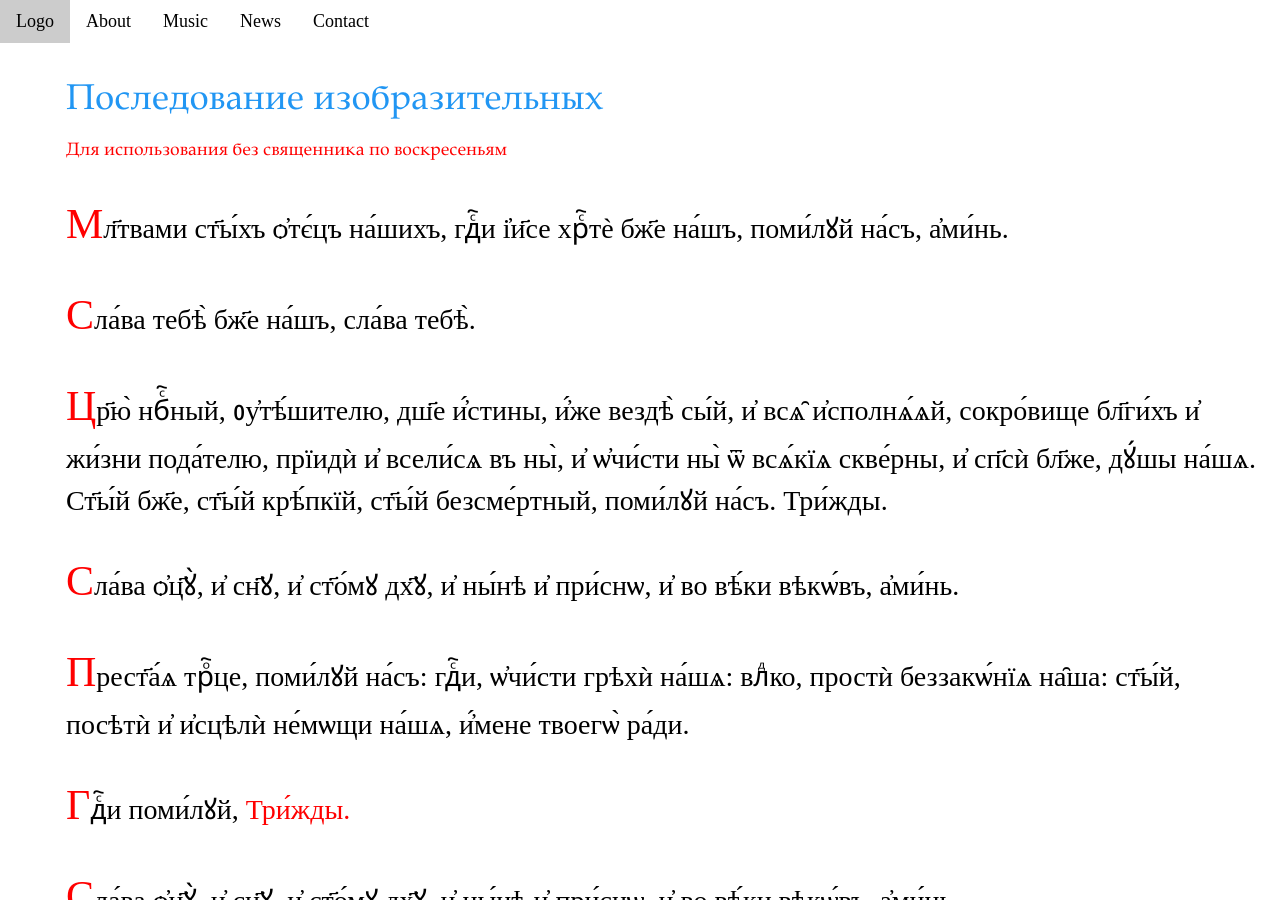
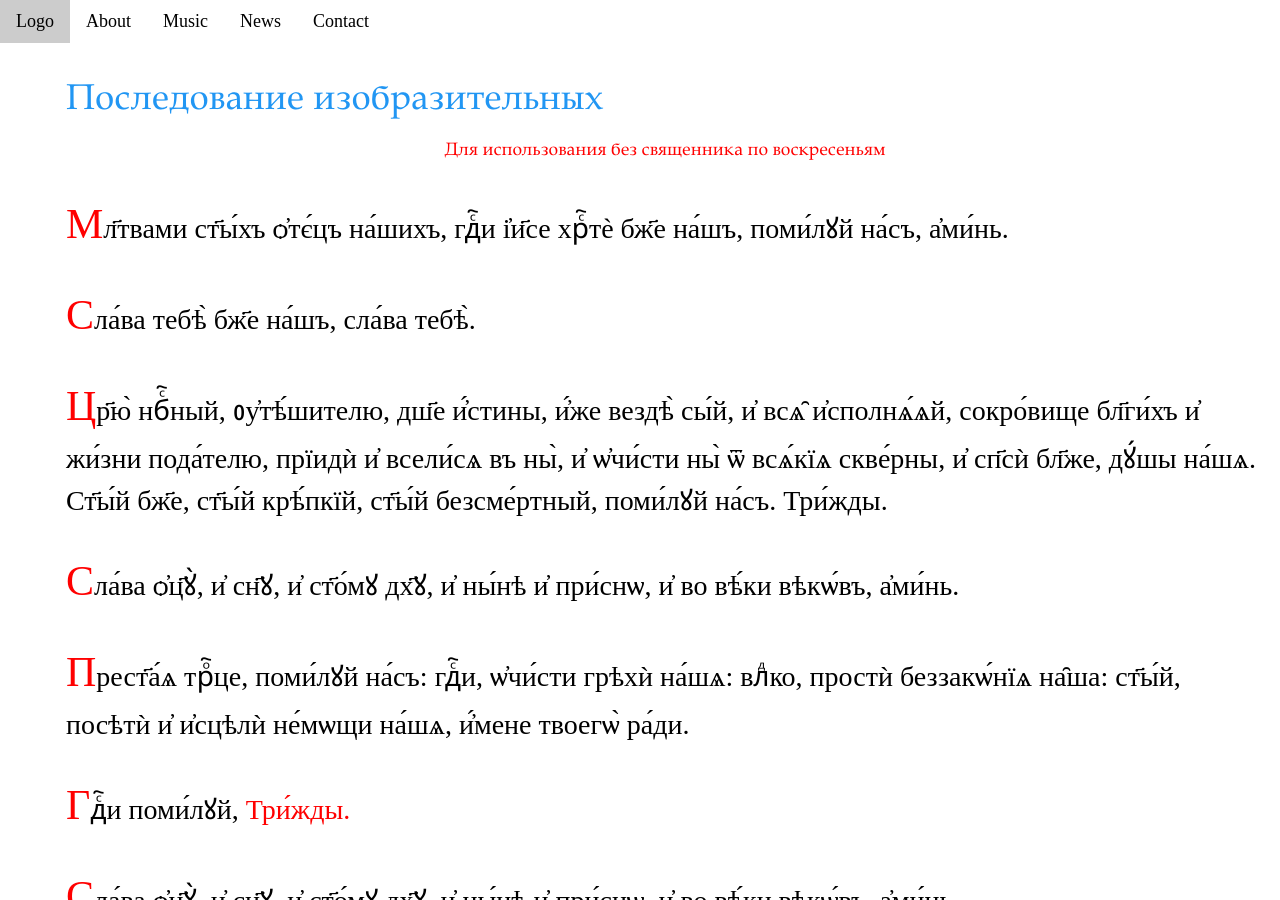
Before and after one commit to markjville/markjville.github.io, a Jekyll site: the page built from index.md, in a window 1280 px wide and 900 px high. Built offline with Jekyll 4.4.1, drawn with Linux system fonts in a browser that asks for light colours; some web fonts are replaced; comment, search, counter and statistics services are not loaded; our own code applies the rules of GitHub Pages for plain Markdown files.

Commit message:
Update default.html

```diff
--- a/_layouts/default.html
+++ b/_layouts/default.html
@@ -35,9 +35,9 @@ p::first-letter {
 
   <div class="w3-row w3-padding-64">
     <div class="w3-container">
-      <h1 class="w3-text-blue">Последование изобразительных</h1>
+      <h1 class="w3-text-blue" text-align: center;>Последование изобразительных</h1>
       <div class="post-content">
-                  <h5 style="color:red;"> Для использования без священника по воскресеньям</h5><!--kg-card-begin: html--><p>Мл҃твами ст҃ы́хъ ѻ҆тє́цъ на́шихъ, гдⷭ҇и і҆и҃се хрⷭ҇тѐ бж҃е на́шъ, поми́лꙋй на́съ, а҆ми́нь.</p>
+                  <h5 style="color:red; text-align: center;"> Для использования без священника по воскресеньям</h5><!--kg-card-begin: html--><p>Мл҃твами ст҃ы́хъ ѻ҆тє́цъ на́шихъ, гдⷭ҇и і҆и҃се хрⷭ҇тѐ бж҃е на́шъ, поми́лꙋй на́съ, а҆ми́нь.</p>
 <p>Сла́ва тебѣ̀ бж҃е на́шъ, сла́ва тебѣ̀.</p>
 <p>Цр҃ю̀ нбⷭ҇ный, ᲂу҆тѣ́шителю, дш҃е и҆́стины, и҆́же вездѣ̀ сы́й, и҆ всѧ̑ и҆сполнѧ́ѧй, сокро́вище бл҃ги́хъ и҆ жи́зни пода́телю, прїидѝ и҆ всели́сѧ въ ны̀, и҆ ѡ҆чи́сти ны̀ ѿ всѧ́кїѧ скве́рны, и҆ сп҃сѝ бл҃же, дꙋ́шы на́шѧ. 	Ст҃ы́й бж҃е, ст҃ы́й крѣ́пкїй, ст҃ы́й безсме́ртный, поми́лꙋй на́съ. Три́жды.</p>
 <p>Сла́ва ѻ҆ц҃ꙋ̀, и҆ сн҃ꙋ, и҆ ст҃о́мꙋ дх҃ꙋ, и҆ ны́нѣ и҆ при́снѡ, и҆ во вѣ́ки вѣкѡ́въ, а҆ми́нь.</p>
```
